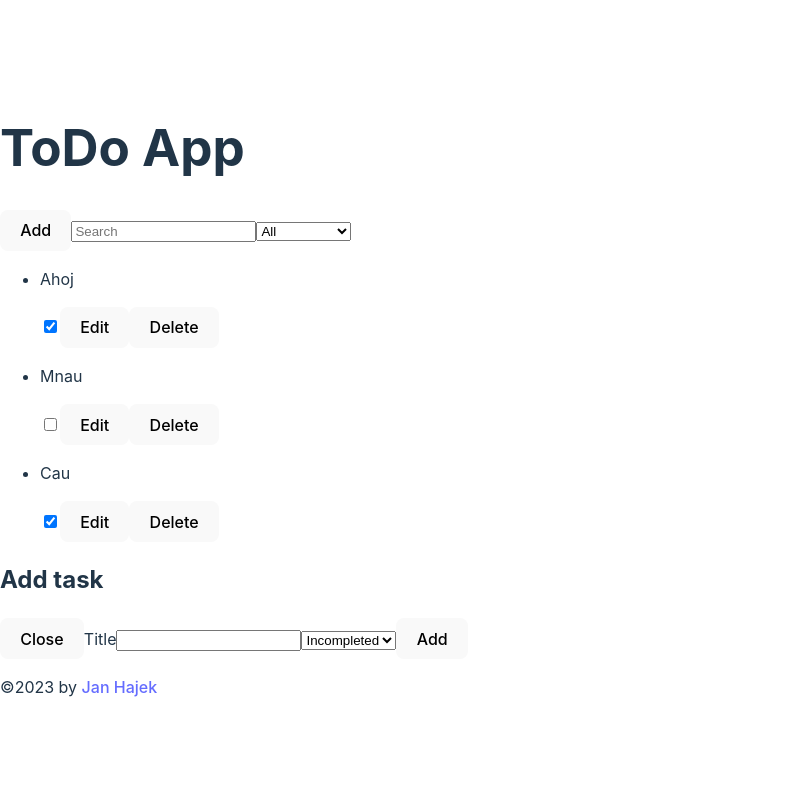
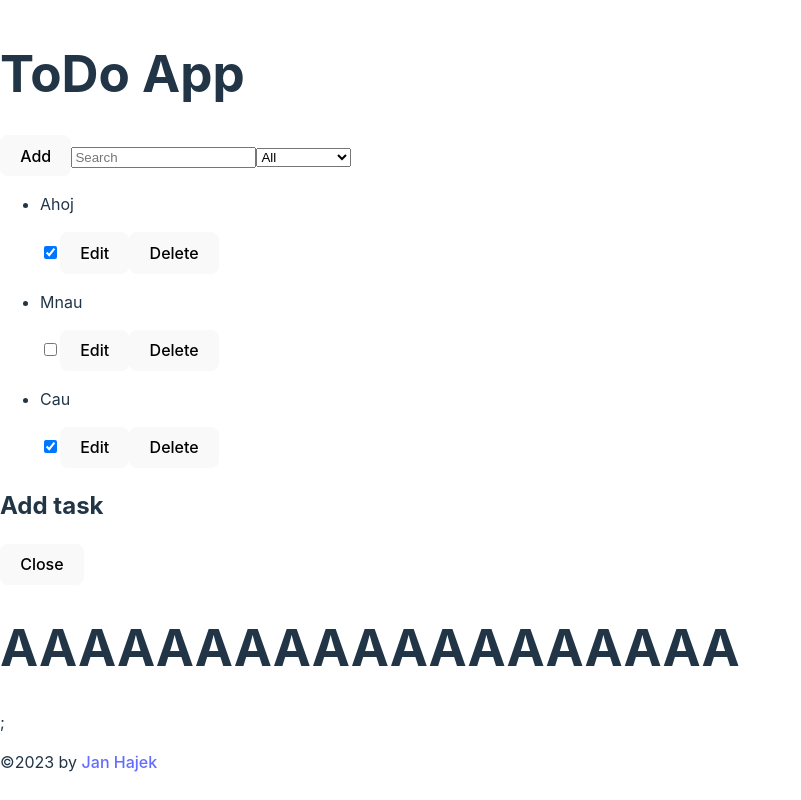
Before and after one commit to JanKomis/TodoList, a React (Vite) app: page / in a window 1280 px wide. Shown: the whole page, without its empty margins (0-801 px from the left). Built offline with nearby package versions, Linux system fonts and the light colour scheme.

Commit message:
rozdělená tvorba editItem

```diff
--- a/src/App.jsx
+++ b/src/App.jsx
@@ -49,14 +49,14 @@ export default function App() {
   const [listValue, setListValue] = React.useState(listToDo);
 
   //nový přidaný item v popup okně
-  //const [addNewItem, setAddNewItem] = React.useState("");
+  const [editItem, setEditItem] = React.useState(null);
 
   //hledaná položka v input SEARCH
   //const [searchValue, setSearchValue] = useStorageState("search", "");
   const [searchValue, setSearchValue] = React.useState("");
 
   //Otvírání a zavírání popup okna
-  const [openAddItemForm, setOpenAddItemForm] = React.useState(true);
+  const [openAddItemForm, setOpenAddItemForm] = React.useState(false);
 
   const [completedValue, setCompletedValue] = React.useState("all");
 
@@ -70,10 +70,6 @@ export default function App() {
         : newItem
     );
     setListValue(newList);
-  };
-
-  const openPopUp = () => {
-    setOpenAddItemForm((openAddItemForm) => !openAddItemForm);
   };
 
   //meth
@@ -111,12 +107,23 @@ export default function App() {
     setListValue((listValue) => [...listValue, newItem]);
   };
 
+  const [openEditItemForm, setOpenEditItemForm] = React.useState(true);
+
+  const handleEditItem = (item) => {
+    setOpenEditItemForm(!openEditItemForm)
+    const chousenItem = listValue.filter((chousenItem) => item.key !== chousenItem.key);
+    //editItem, setEditItem
+    setEditItem(chousenItem)
+
+    ;
+  };
+
   return (
     <>
       <Header />
       <ControlContainer
-        openAddItemForm = {openAddItemForm}
-        setOpenAddItemForm = {setOpenAddItemForm}
+        openAddItemForm={openAddItemForm}
+        setOpenAddItemForm={setOpenAddItemForm}
         searchValue={searchValue}
         handleSearchValue={handleSearchValue}
         setCompletedValue={setCompletedValue}
@@ -131,25 +138,36 @@ export default function App() {
               key={item.key}
               onRemoveItem={handleRemoveItem}
               handleChangeCheckBox={handleChangeCheckBox}
+              handleEditItem={handleEditItem}
             />
           );
         })}
       </ItemContainer>
       {openAddItemForm && (
         <FormAddItem
-          openPopUp={openPopUp}
+          openAddItemForm={openAddItemForm}
+          setOpenAddItemForm={setOpenAddItemForm}
           selectItemOptions={selectItemOptions}
           listValue={listValue}
           setListValue={setListValue}
         ></FormAddItem>
+      )}
+      {openEditItemForm && (
+        <FormEditItem
+          setOpenEditItemForm={setOpenEditItemForm}
+          openEditItemForm={openEditItemForm}
+        ></FormEditItem>
       )}
       <Footer />
     </>
   );
 }
 
+//{openAddItemForm && (<FormEditItem></FormEditItem>)}
+
 function FormAddItem({
-  //openPopUp,
+  openAddItemForm,
+  setOpenAddItemForm,
   selectItemOptions,
   listValue,
   setListValue,
@@ -180,7 +198,7 @@ function FormAddItem({
   //<PopUp openPopUp={openPopUp}>
   return (
     <>
-      <PopUp>
+      <PopUp setClosePopUp={setOpenAddItemForm} closePopUp={openAddItemForm}>
         <Input
           value={newItem.text}
           onChange={(e) => {
@@ -202,8 +220,19 @@ function FormAddItem({
 }
 
 //onClick={handleAddNewItem}
-function FormEditItem() {
-  return;
+function FormEditItem({ setOpenEditItemForm, openEditItemForm }) {
+  return (
+    <>
+      <PopUp setClosePopUp={setOpenEditItemForm} closePopUp={openEditItemForm}>
+        <h1>AAAAAAAAAAAAAAAAAAA</h1>;
+      </PopUp>
+    </>
+  );
 }
 
 //onChange={(event) => onChange(event.target.checked)}
+/*
+options={selectItemOptions.filter((word) => !(word.value === "all"))}
+          onChange={handleSelectedValue}
+          defaultValue={selectedValue}
+          */
--- a/src/Components/Container components/Item.jsx
+++ b/src/Components/Container components/Item.jsx
@@ -1,4 +1,4 @@
-export default function Item({ item, onRemoveItem, handleChangeCheckBox }) {
+export default function Item({ item, onRemoveItem, handleChangeCheckBox, handleEditItem }) {
   return (
     <li>
       <p>{item.text}</p>
@@ -7,7 +7,7 @@ export default function Item({ item, onRemoveItem, handleChangeCheckBox }) {
         checked={item.checked}
         onChange={() => handleChangeCheckBox(item)}
       />
-      <button>Edit</button>
+      <button onClick={() => handleEditItem(item)}>Edit</button>
       <button onClick={() => onRemoveItem(item)}>Delete</button>
     </li>
   );
--- a/src/Components/Reusable components/PopUp.jsx
+++ b/src/Components/Reusable components/PopUp.jsx
@@ -1,8 +1,8 @@
-export default function PopUp({ openPopUp, children }) {
+export default function PopUp({ setClosePopUp,closePopUp, children }) {
   return (
     <div>
       <h2>Add task</h2>
-      <button onClick={openPopUp}>Close</button>
+      <button onClick={() => setClosePopUp(!closePopUp)}>Close</button>
       {children}
     </div>
   );
```
